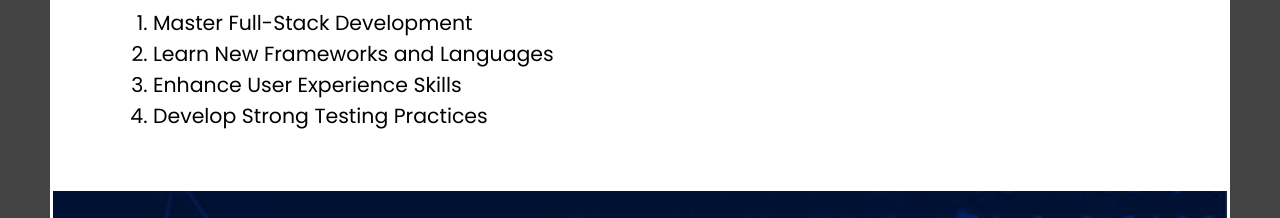
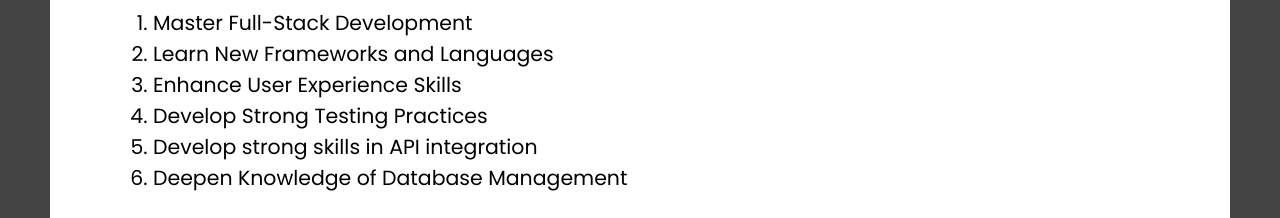
Before and after one commit to Nai-2024/Nai-2024.github.io, a plain HTML site: page index.html in a window 1280 px wide. Shown: the part 1384-1602 px from the top of the page. Drawn offline with Linux system fonts and the light colour scheme.

Commit message:
Career gaol section modified

```diff
--- a/index.html
+++ b/index.html
@@ -44,6 +44,8 @@
       <li>Learn New Frameworks and Languages</li>
       <li>Enhance User Experience Skills</li>
       <li>Develop Strong Testing Practices</li>
+      <li>Develop strong skills in API integration</li>
+      <li>Deepen Knowledge of Database Management</li>
     </ol>
   </section>
 
```
